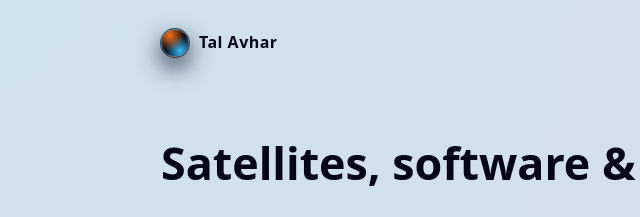
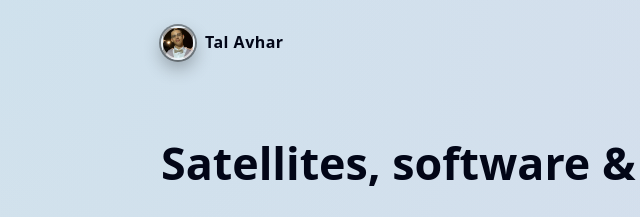
Before and after one commit to TalAvhar/TalAvhar.github.io, a plain HTML site: page index.html in a window 1280 px wide. Shown: the top 217 px of the page, 7-647 px from the left. Drawn offline with Linux system fonts and the light colour scheme.

Commit message:
Add profile picture for logo

```diff
--- a/index.html
+++ b/index.html
@@ -84,15 +84,19 @@
     }
 
     .logo-icon {
-      width: 28px;
-      height: 28px;
+      width: 34px;
+      height: 34px;
       border-radius: 999px;
-      background:
-        radial-gradient(circle at 30% 20%, #f97316, transparent 55%),
-        radial-gradient(circle at 70% 80%, #38bdf8, transparent 55%),
-        #020617;
-      border: 1px solid rgba(148, 163, 184, 0.5);
-      box-shadow: 0 0 0 1px rgba(15, 23, 42, 0.7), 0 10px 25px rgba(15, 23, 42, 0.9);
+
+      background-image: url("images/tal-pfp.jpeg"); /* ← THIS is the important line */
+      background-size: cover;
+      background-position: center;
+      background-repeat: no-repeat;
+
+      border: 2px solid rgba(255, 255, 255, 0.6);
+      box-shadow:
+        0 0 0 2px rgba(0, 0, 0, 0.4),
+        0 8px 18px rgba(0, 0, 0, 0.3);
     }
 
     .nav-links {
```
Also changed, not shown: images/tal-pfp.jpeg (added).
